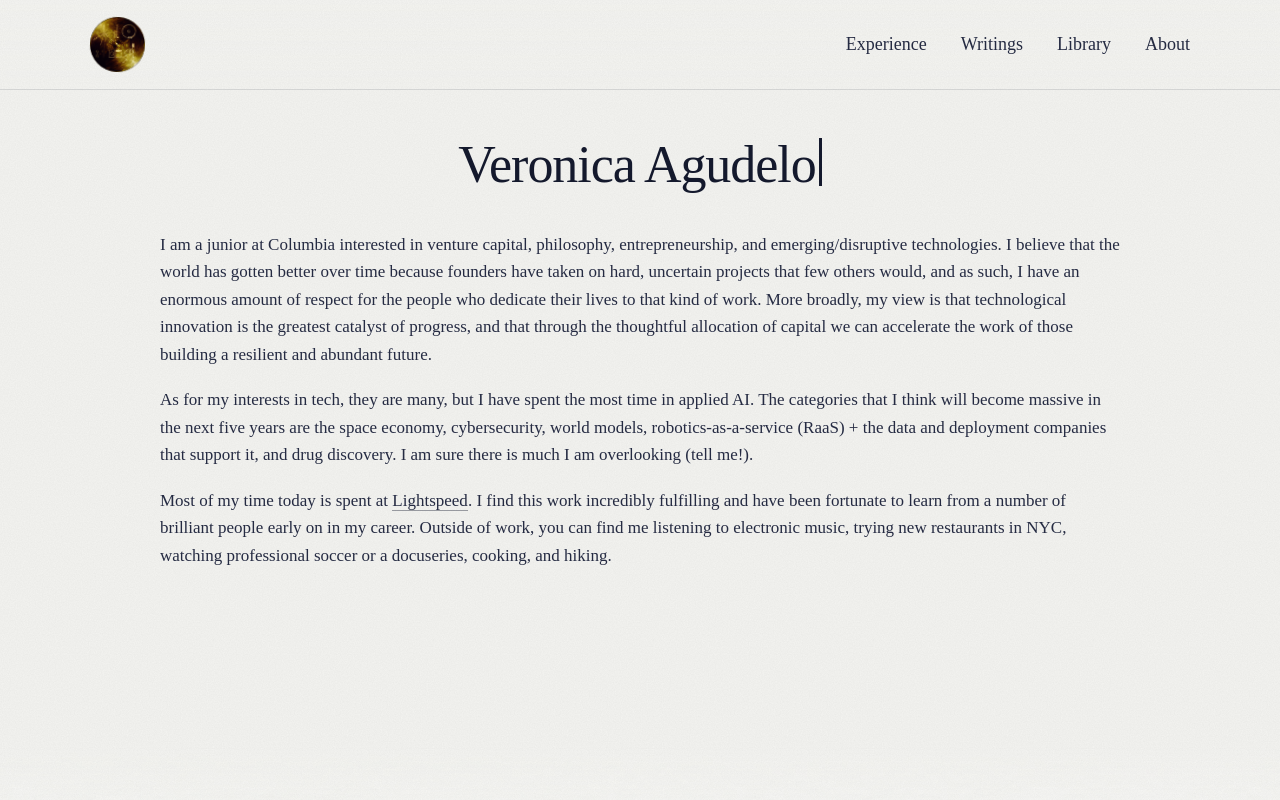
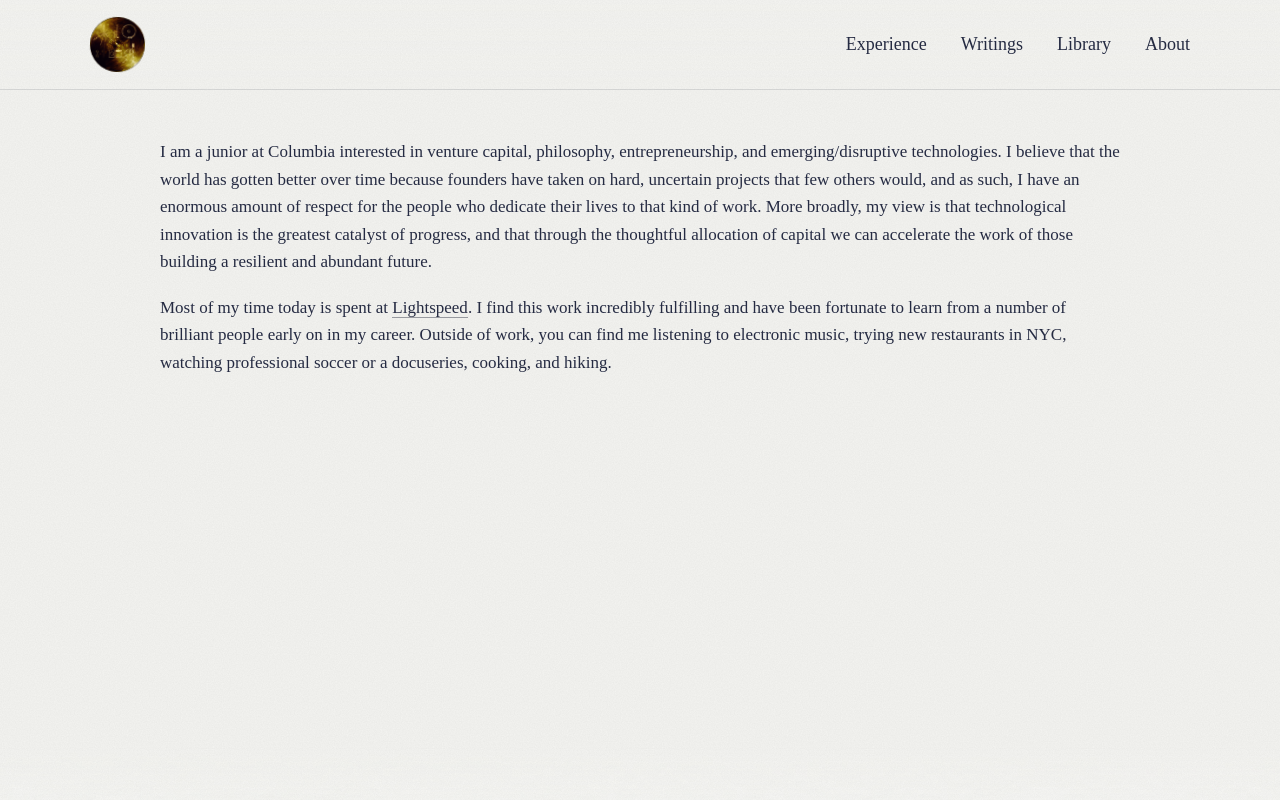
Before and after one commit to veronicas-world/aboutme, a Next.js app: page / in a window 1280 px wide. Shown: the top 800 px of the page. Built offline with nearby package versions, Linux system fonts and the light colour scheme.

Commit message:
Home: simplify the introduction below the video
Co-authored-by: factory-droid[bot] <138933559+factory-droid[bot]@users.noreply.github.com>

```diff
--- a/src/app/globals.css
+++ b/src/app/globals.css
@@ -143,16 +143,6 @@ a { color: inherit; text-decoration: none; }
 /* slowly spinning Golden Record in the nav */
 @keyframes record-spin { to { transform: rotate(360deg); } }
 .record-spin { animation: record-spin 22s linear infinite; }
-
-/* typewriter caret for the home name */
-.type-caret {
-  display: inline-block; width: 0.055em; height: 0.92em;
-  background: currentColor; margin-left: 0.06em;
-  vertical-align: -0.08em;
-  animation: caret-blink 1.05s step-end infinite;
-}
-@keyframes caret-blink { 0%, 100% { opacity: 1; } 50% { opacity: 0; } }
-@media (prefers-reduced-motion: reduce) { .type-caret { display: none; } }
 
 .sr-only {
   position: absolute; width: 1px; height: 1px; padding: 0; margin: -1px;
@@ -580,12 +570,6 @@ a { color: inherit; text-decoration: none; }
   .footer { flex-direction: column; gap: 14px; align-items: flex-start; }
 }
 
-@media (max-width: 480px) {
-  /* the home name is kept on one line by design; floor the size so it
-     never forces horizontal scroll on small phones */
-  .home-name { font-size: clamp(22px, 7.2vw, 52px) !important; }
-}
-
 @media (prefers-reduced-motion: reduce) {
   * { animation: none !important; scroll-behavior: auto; }
   .reveal { opacity: 1; transform: none; transition: none; }
--- a/src/app/page.tsx
+++ b/src/app/page.tsx
@@ -1,5 +1,4 @@
 import BgSketch from "@/components/BgSketch";
-import TypeName from "@/components/TypeName";
 import HomeImage from "@/components/HomeImage";
 import { site } from "@/content/site";
 
@@ -56,20 +55,8 @@ export default function Home() {
       <BgSketch name="trajectory" float={false} className="home-sk-right" style={{ width: 210, opacity: 0.45 }} />
 
       <div className="tcenter" style={{ maxWidth: "var(--read)", margin: "0 auto" }}>
+        <h1 className="sr-only">Introduction</h1>
         <HomeImage />
-        <h1
-          className="home-name"
-          style={{
-            fontWeight: 300,
-            fontSize: "clamp(30px,4.6vw,52px)",
-            lineHeight: 1.05,
-            letterSpacing: "-0.02em",
-            whiteSpace: "nowrap",
-            margin: "0 0 38px",
-          }}
-        >
-          <TypeName text="Veronica Agudelo" />
-        </h1>
         <div style={{ textAlign: "left" }}>
           <p style={heroParaStyle}>{withLinks(heroParas[0])}</p>
           {heroParas.slice(1).map((para, i) => (
--- a/src/components/TypeName.tsx
+++ /dev/null
@@ -1,44 +0,0 @@
-"use client";
-
-import { useEffect, useState } from "react";
-
-// Types `text` out character by character, with a blinking caret.
-// Respects prefers-reduced-motion (shows the full name immediately).
-export default function TypeName({
-  text,
-  speed = 105,
-}: {
-  text: string;
-  speed?: number;
-}) {
-  const [count, setCount] = useState(0);
-
-  useEffect(() => {
-    if (
-      typeof window !== "undefined" &&
-      window.matchMedia("(prefers-reduced-motion: reduce)").matches
-    ) {
-      setCount(text.length);
-      return;
-    }
-    let i = 0;
-    const id = setInterval(() => {
-      i += 1;
-      setCount(i);
-      if (i >= text.length) clearInterval(id);
-    }, speed);
-    return () => {
-      clearInterval(id);
-    };
-  }, [text, speed]);
-
-  return (
-    <>
-      <span aria-hidden="true">
-        {text.slice(0, count)}
-        <span className="type-caret" />
-      </span>
-      <span className="sr-only">{text}</span>
-    </>
-  );
-}
--- a/src/content/site.ts
+++ b/src/content/site.ts
@@ -11,10 +11,9 @@ export const site = {
   name: "Veronica Agudelo",
   // Small uppercase line above your name in the hero:
   eyebrow: "Investor · Writer · Student of complex systems",
-  // The one big sentence under your name (EDIT — make it sound like you):
+  // Bio paragraphs below the homepage video:
   heroLead: [
     "I am a junior at Columbia interested in venture capital, philosophy, entrepreneurship, and emerging/disruptive technologies. I believe that the world has gotten better over time because founders have taken on hard, uncertain projects that few others would, and as such, I have an enormous amount of respect for the people who dedicate their lives to that kind of work. More broadly, my view is that technological innovation is the greatest catalyst of progress, and that through the thoughtful allocation of capital we can accelerate the work of those building a resilient and abundant future.",
-    "As for my interests in tech, they are many, but I have spent the most time in applied AI. The categories that I think will become massive in the next five years are the space economy, cybersecurity, world models, robotics-as-a-service (RaaS) + the data and deployment companies that support it, and drug discovery. I am sure there is much I am overlooking (tell me!).",
     "Most of my time today is spent at [Lightspeed](https://lsvp.com/). I find this work incredibly fulfilling and have been fortunate to learn from a number of brilliant people early on in my career. Outside of work, you can find me listening to electronic music, trying new restaurants in NYC, watching professional soccer or a docuseries, cooking, and hiking.",
   ].join("\n\n"),
   // Standalone middle paragraph in the hero bio, with an inline link:
```
